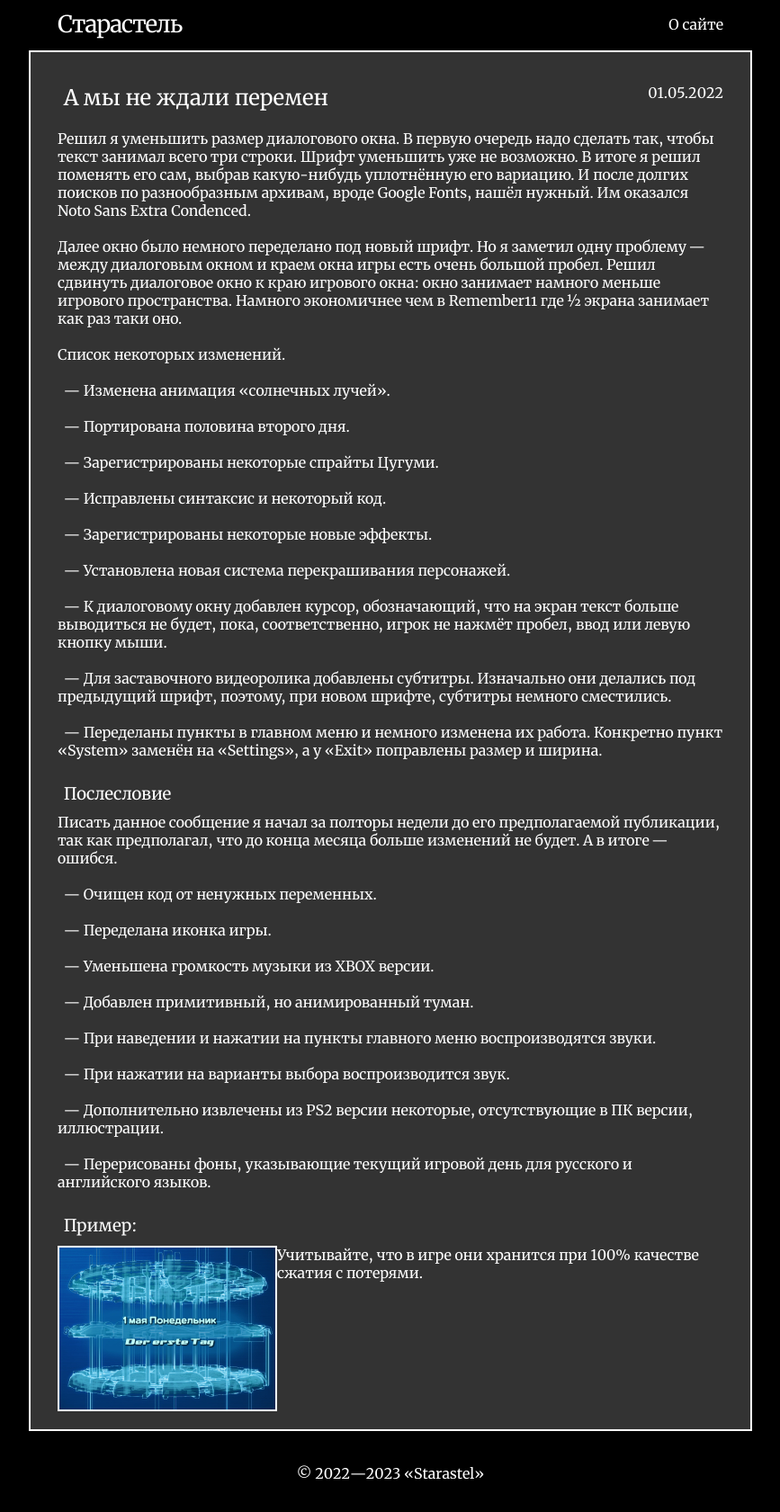
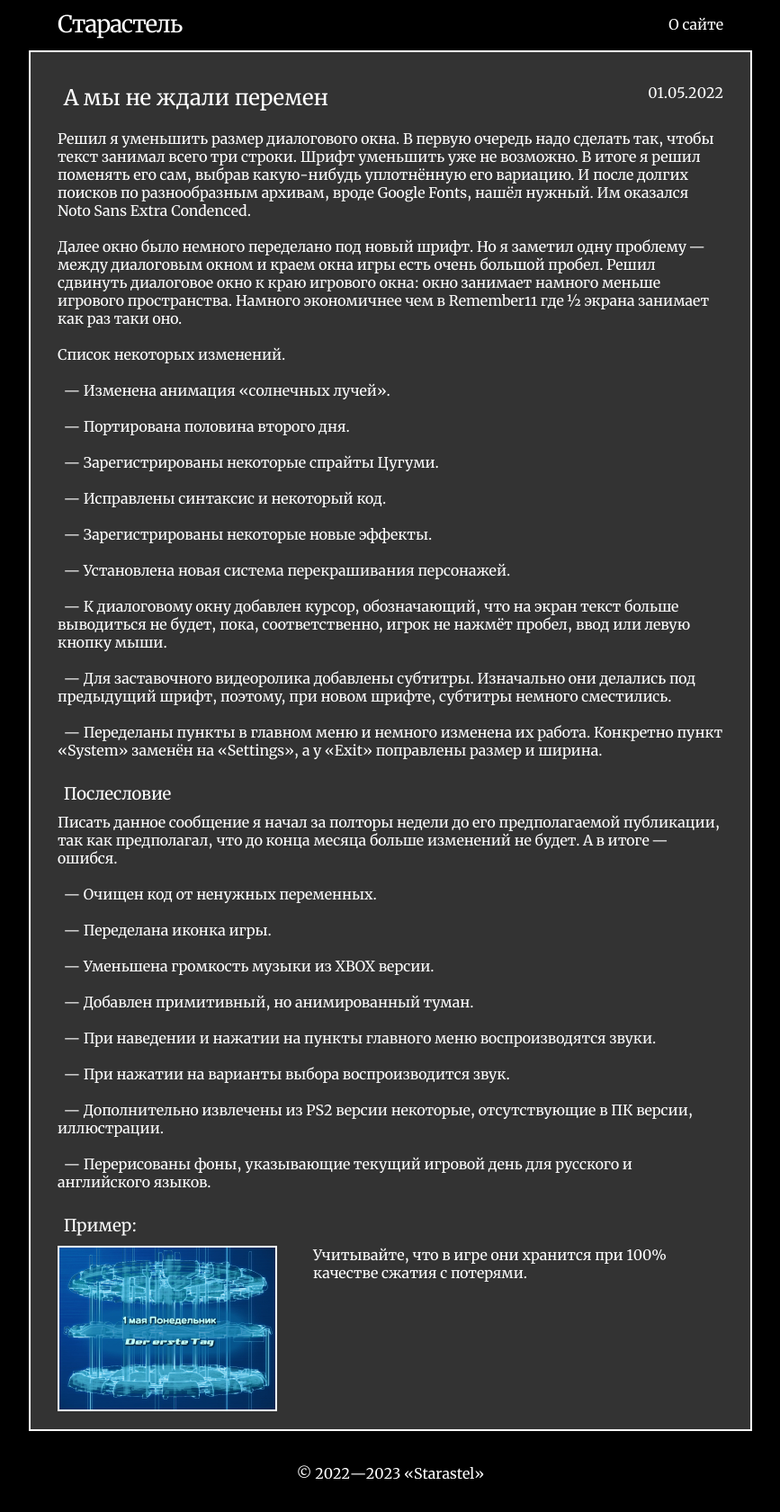
Before and after one commit to Starastel/stStarastel, a Jekyll site: the page built from _posts/2022-05-02-didnt-expect-any-changes.md, in a window 1280 px wide. Shown: the whole page at 90% size, without its empty margins (206-1073 px from the left). Built offline with Jekyll 4.4.1, drawn with Linux system fonts in a browser that asks for light colours.

Commit message:
Update main.scss

```diff
--- a/assets/main.scss
+++ b/assets/main.scss
@@ -108,8 +108,8 @@ img {
 	border: 2px solid white;
 }
 
-.ir {float:right;margin-top:0;}
-.il {float:left;margin-top:0;}
+.ir {float:right;margin-top:0;margin-left:30pt;}
+.il {float:left;margin-top:0;margin-right:30pt;}
 
 figure > img {display: block;}
 
```
